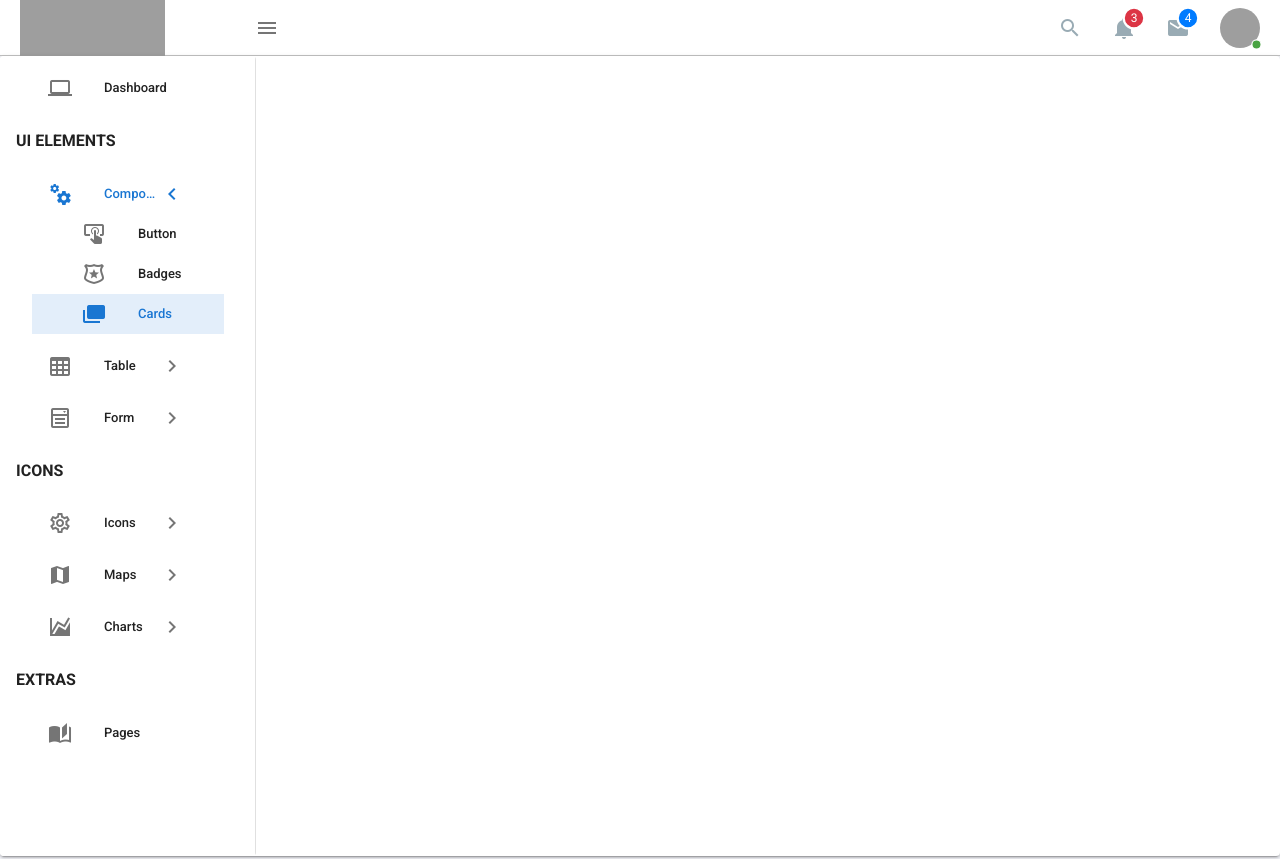
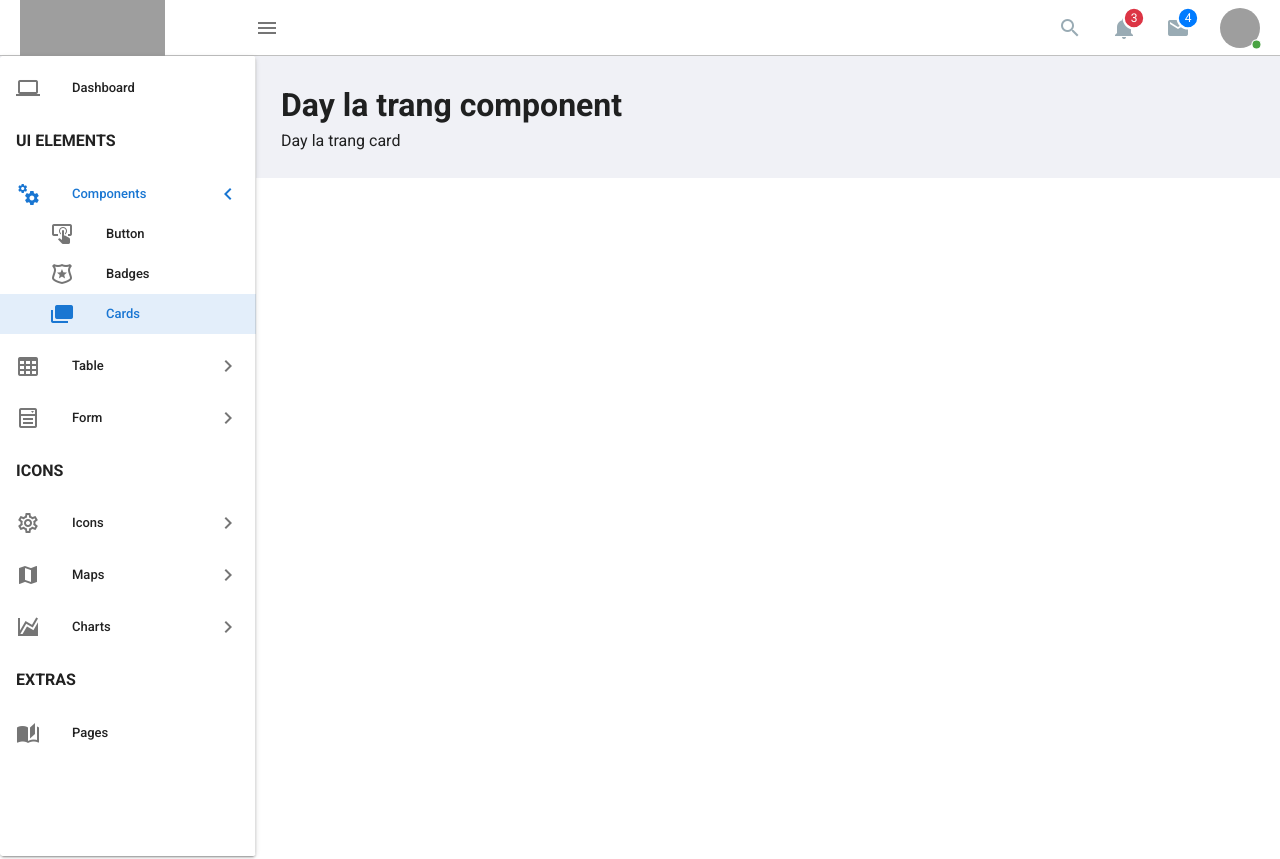
Before and after one commit to vianviet/Practice-VueJs, a Vue app: page /components/card in a window 1280 px wide. Shown: the top 859 px of the page. After the commit the page ends 800 px from the top, so only its background shows below. Built offline with nearby package versions, Linux system fonts and the light colour scheme; grey boxes are pictures that could not be loaded.

Commit message:
Fix scoped style for sidebar

```diff
--- a/src/components/Content/SideBar.vue
+++ b/src/components/Content/SideBar.vue
@@ -10,9 +10,10 @@
       :width="isMobile ? '100%' : 256"
     >
       <v-list dense>
-        <div class="mx-4">
+        <div>
           <div v-for="each in items" :key="each.type">
             <v-list-item-content
+              class="mx-4"
               v-if="each.name !== null"
               :class="miniSidebar && 'd-none'"
             >
@@ -279,7 +280,7 @@
 };
 </script>
 
-<style lang="scss">
+<style lang="scss" scoped>
 .sidebar-main {
   z-index: 1;
   aside {
--- a/src/components/calendar/CalendarComponent.vue
+++ b/src/components/calendar/CalendarComponent.vue
@@ -54,6 +54,7 @@
           @change="updateRange"
         ></v-calendar>
         <v-menu
+          key="2"
           v-model="selectedOpen"
           :close-on-content-click="false"
           :activator="selectedElement"
```
